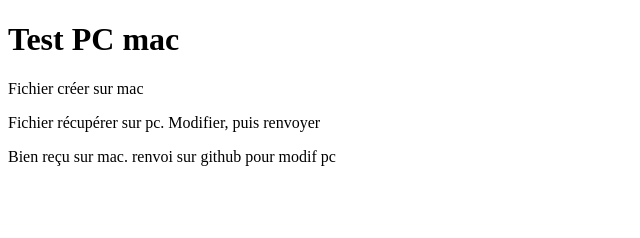
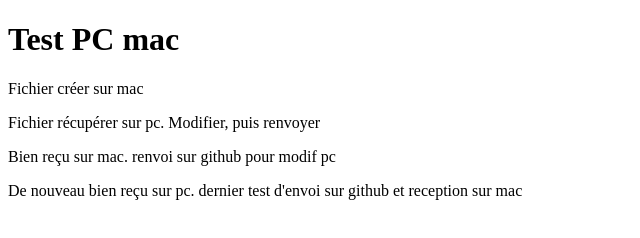
Before and after one commit to Yoann777/test, a plain HTML site: page index.html in a window 1280 px wide. Shown: the whole page, without its empty margins (0-640 px from the left). Drawn offline with Linux system fonts and the light colour scheme.

Commit message:
modif mineure

```diff
--- a/index.html
+++ b/index.html
@@ -13,6 +13,7 @@
      <p class="test">Fichier créer sur mac</p>
      <p class="test">Fichier récupérer sur pc. Modifier, puis renvoyer</p>
      <p class="test">Bien reçu sur mac. renvoi sur github pour modif pc</p>
+     <p class="test">De nouveau bien reçu sur pc. dernier test d'envoi sur github et reception sur mac</p>
 </body>
 
 </html>
```
